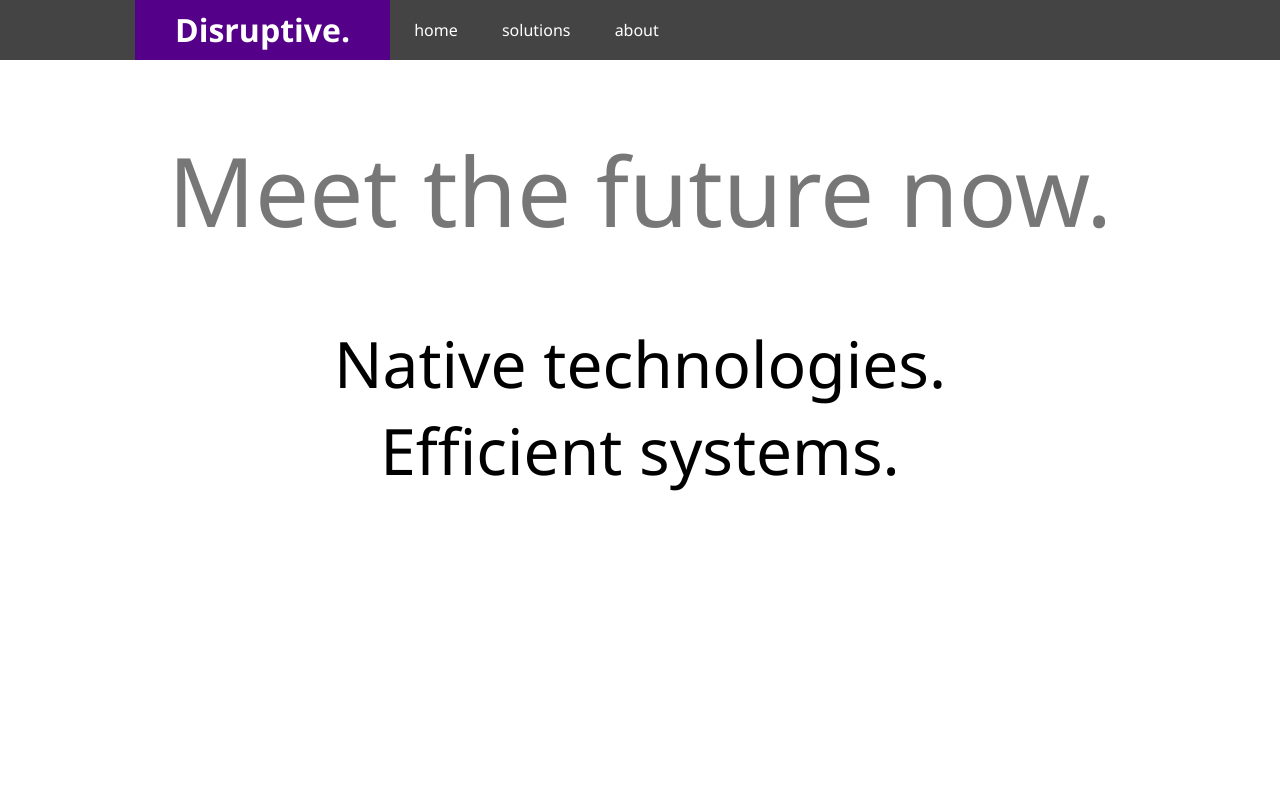
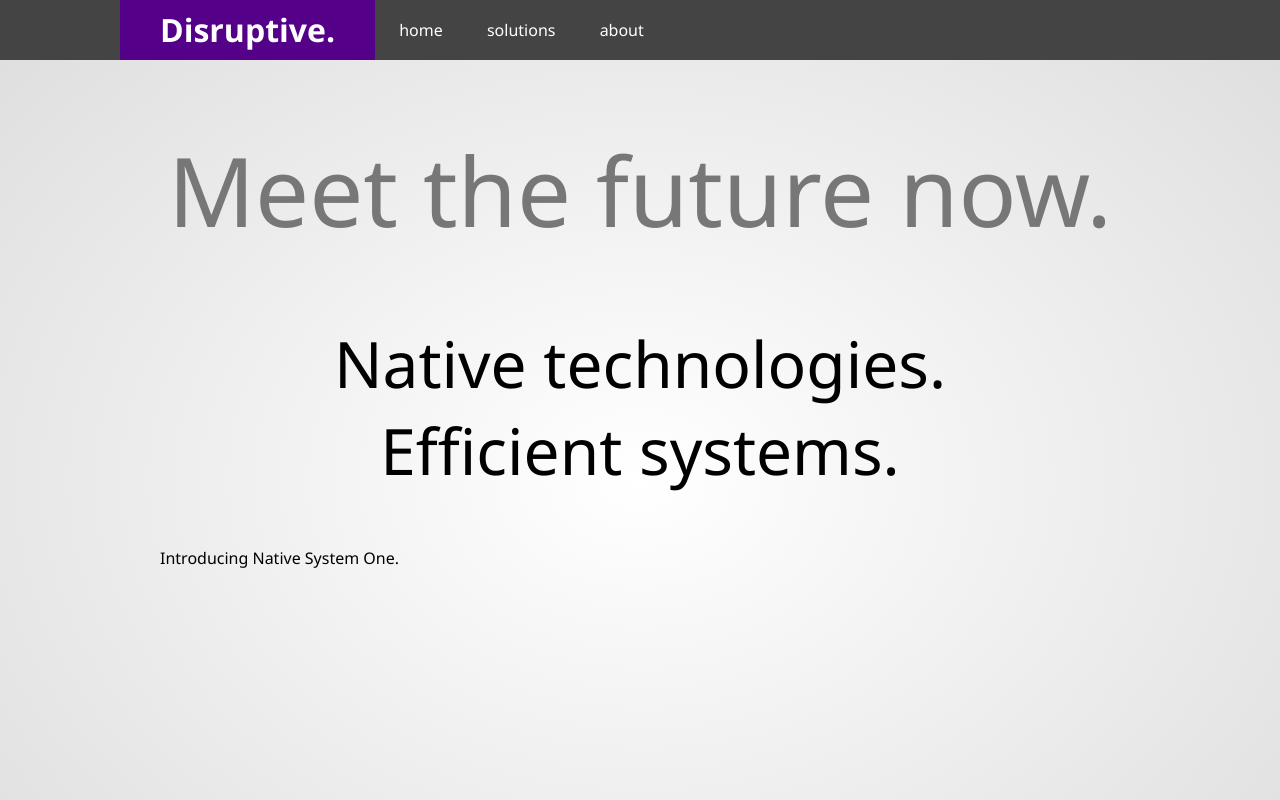
Before and after one commit to rep-movsb/pastek-blog, a plain HTML site: page website/index.htm in a window 1280 px wide. Shown: the top 800 px of the page. Drawn offline with Linux system fonts and the light colour scheme.

Commit message:
bug correction

```diff
--- a/website/index.htm
+++ b/website/index.htm
@@ -4,19 +4,20 @@
 		<style type="text/css">
 			body {
 				margin: 0;
-				background-color: #EEE;
+				background-color: #FFF;
 			}
 			.page {
 				max-width: 1400px;
 				min-height: 100%;
 				margin: 0 auto;
-				box-shadow: 0 0 20px -4px #777;
+				box-shadow: 0 0 20px -6px #777;
 				background-color: #FFF;
 			}
 			.page .header {
 				position: fixed;
 				top: 0;
-				width: 1400px;
+				width: 100%;
+				max-width: 1400px;
 				height: 60px;
 				background-color: #444;
 				color: #FFF;
@@ -59,8 +60,8 @@
 			.page .main {
 				padding-top: 60px;
 				background-color: #FFF;
-				/*background: radial-gradient(#AAA, #777);
-				color: #FFF;*/
+				background: radial-gradient(#FFF, #DDD);
+				/*color: #FFF;*/
 				height: 900px;
 				font-family: 'Segoe UI', Tahoma, Geneva, Verdana, sans-serif;
 			}
@@ -109,6 +110,9 @@
 				<div class="content" style="text-align: center;">
 					<h1 style="font-weight: normal; font-size: 6em; color: #777">Meet the future now.</h1>
 					<h2 style="font-weight: normal; font-size: 4em;">Native technologies.<br />Efficient systems.</h2>
+					<p style="text-align: left;">
+						Introducing Native System One.
+					</p>
 				</div>
 			</div>
 			<div class="footer">
```
